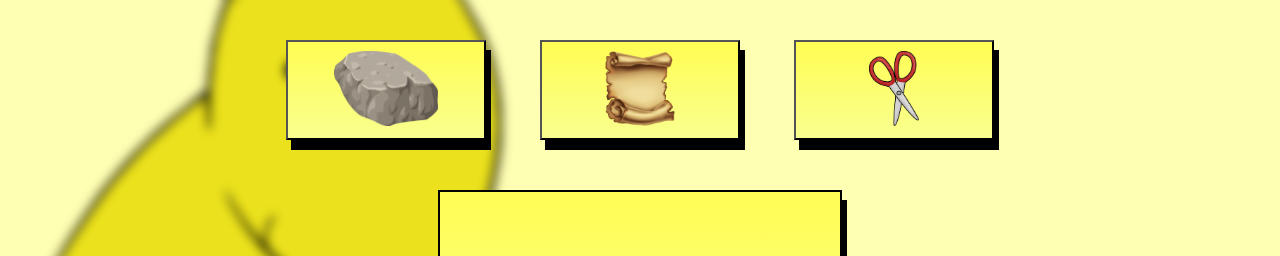
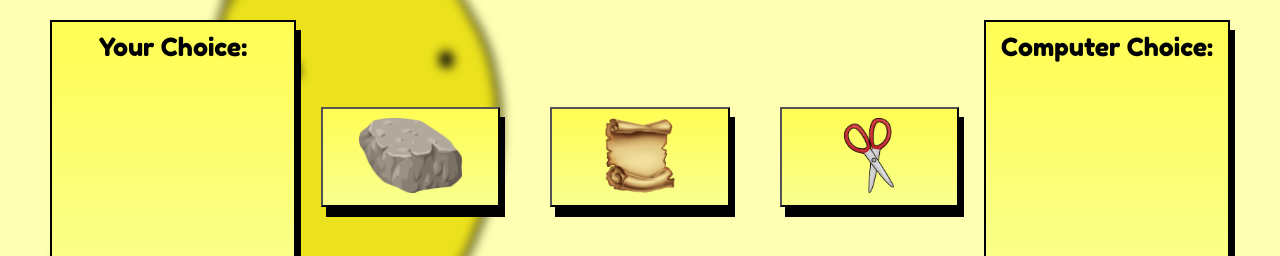
Before and after one commit to DavideCruciani/Rock-Paper-Scissors, a plain HTML site: page index.html in a window 1280 px wide. Shown: the part 284-540 px from the top of the page. Drawn offline with Linux system fonts and the light colour scheme.

Commit message:
Now you can see Your Choice and the Computer Choice on Screen

```diff
--- a/game.js
+++ b/game.js
@@ -1,23 +1,28 @@
 
-const RockButton = document.getElementById('RockButton')
-const PaperButton = document.getElementById('PaperButton')
-const ScissorsButton = document.getElementById('ScissorsButton')
+const RockButton = document.getElementById('RockButton');
+const PaperButton = document.getElementById('PaperButton');
+const ScissorsButton = document.getElementById('ScissorsButton');
+const YourChoice = document.getElementById('your-choice-img');
+const ComputerChoice = document.getElementById('computer-choice-img');
 const Defeat = new Audio('sounds/Oof.mp3');
-const Victory = new Audio('sounds/Victory.mp3')
+const Victory = new Audio('sounds/Victory.mp3');
 
 
 RockButton.addEventListener('click', () => {
-  playRound('rock', getComputerChoice())
+  playRound('rock', getComputerChoice()),
+  YourChoice.setAttribute('src', 'images/rock.png');
 })
 
 PaperButton.addEventListener('click', () => {
-  playRound('paper', getComputerChoice())
+  playRound('paper', getComputerChoice()),
+  YourChoice.setAttribute('src', 'images/paper.png');
 })
 
 
 
 ScissorsButton.addEventListener('click', () => {
-  playRound('scissors', getComputerChoice())
+  playRound('scissors', getComputerChoice()),
+  YourChoice.setAttribute('src', 'images/scissors.png');
 })
 
 
@@ -55,6 +60,13 @@ function playRound(playerSelection, computerSelection) {
     document.getElementById("results").innerHTML = "Choose between Rock, Paper and Scissors!!";
   }
   document.getElementById('points').innerHTML = `${playerScore} at ${computerScore}`;
+  if (computerSelection === 'rock') {
+    ComputerChoice.setAttribute('src', 'images/rock.png')
+  } else if (computerSelection === 'paper') {
+    ComputerChoice.setAttribute('src', 'images/paper.png')
+  } else if (computerSelection === 'scissors') {
+    ComputerChoice.setAttribute('src', 'images/scissors.png')
+  }
   if (playerScore === 5) {
     document.getElementById("results").innerHTML = "You WON the Game!!!";
     Victory.play();
--- a/index.html
+++ b/index.html
@@ -13,10 +13,18 @@
 <body>
   <div id="results">Rock, Paper or Scissors ?</div>
 
-  <div>
+  <div id="central">
+  <div id="Your-Choice">
+    <p>Your Choice:</p>
+    <img id="your-choice-img" />
+  </div>
   <button id="RockButton"><img src="images/rock.png"/></button>
   <button id="PaperButton"><img src="images/paper.png"/></button>
   <button id="ScissorsButton"><img src="images/scissors.png"/></button>
+  <div id="Computer-Choice">
+    <p>Computer Choice:</p>
+    <img id="computer-choice-img" />
+  </div>
   </div>
 
   <div id="points">0 at 0</div>
--- a/style.css
+++ b/style.css
@@ -1,7 +1,7 @@
 
 html {
   background-image: url(images/lemongrab.png);
-  font-family: 'Fredoka One', cursive;
+  font-family: 'Fredoka One', cursive, sans-serif;
 }
 
 body {
@@ -52,3 +52,58 @@ img {
   max-height: 80%;
   max-width: 80%;
 }
+
+#Your-Choice {
+  padding: 10px;
+  margin: 0px;
+  width: 250px;
+  height: 250px;
+  background: linear-gradient(180deg, rgba(255,253,83,1) 0%, rgba(249,255,143,1) 100%);
+  border: 2px solid black;
+  margin-left: 50px;
+  display: flex;
+  align-items: center;
+  flex-direction: column;
+  box-shadow: 5px 10px black;
+}
+
+#Computer-Choice {
+  padding: 10px;
+  margin: 0px;
+  width: 250px;
+  height: 250px;
+  background: linear-gradient(180deg, rgba(255,253,83,1) 0%, rgba(249,255,143,1) 100%);
+  border: 2px solid black;
+  margin-right: 50px;
+  display: flex;
+  justify-content: start;
+  align-items: center;
+  flex-direction: column;
+  box-shadow: 5px 10px black;
+}
+
+#central {
+  width: 100%;
+  display: flex;
+  justify-content: space-between;
+  align-items: center;
+}
+
+p {
+  margin: 0;
+  margin-bottom: 10px;
+  font-size: 25px;
+  text-align: center;
+}
+
+#your-choice-img {
+  max-height: 60%;
+  max-width: 60%;
+  margin: auto 0;
+}
+
+#computer-choice-img {
+  max-height: 60%;
+  max-width: 60%;
+  margin: auto 0;
+}
```
